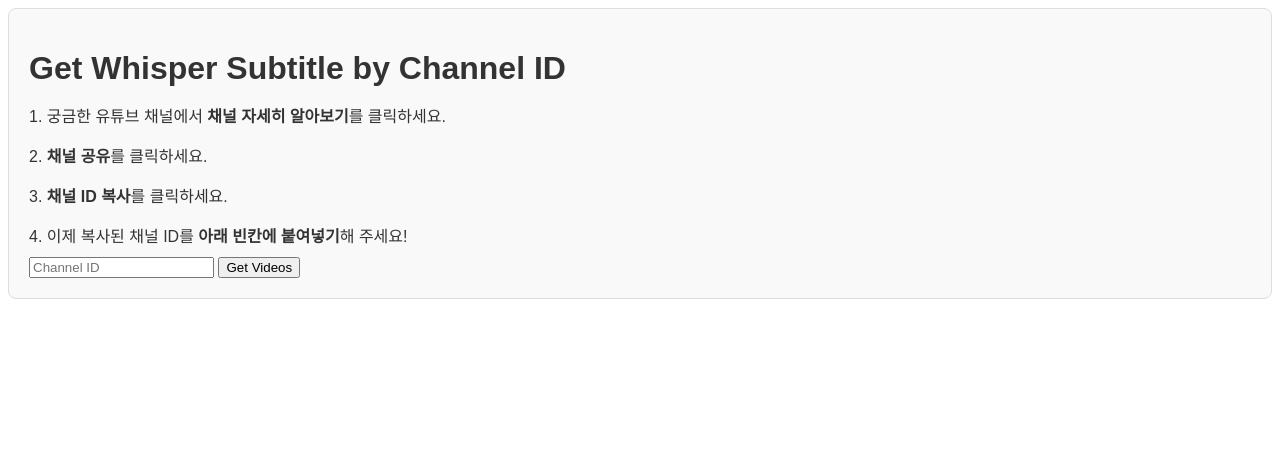
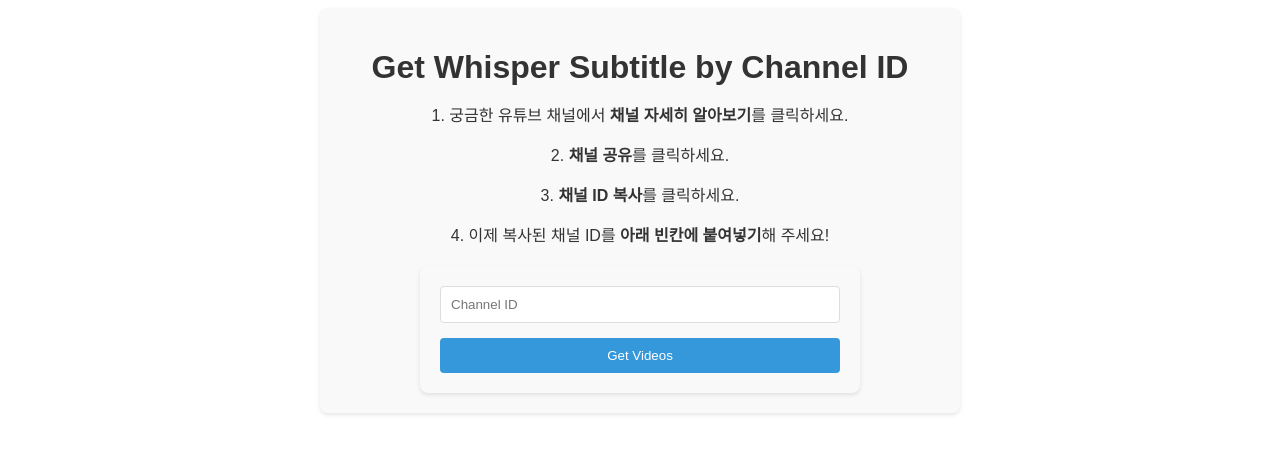
Before and after one commit to strurao/Yougle, a Flask app: page / in a window 1280 px wide. Shown: the top 454 px of the page. Run offline with Flask 3, Linux system fonts and the light colour scheme; parts of the project's set-up code (start-up, migrations or seed data) failed here and were passed over; some web fonts are replaced.

Commit message:
Test: style

```diff
--- a/static/css/style.css
+++ b/static/css/style.css
@@ -68,11 +68,13 @@
 
 /* 설명 컨테이너 스타일 */
 .description-container {
-    background-color: #f9f9f9;
-    border: 1px solid #ddd;
-    padding: 20px;
-    border-radius: 8px;
-    margin-bottom: 20px;
+    text-align: center; /* 텍스트 가운데 정렬 */
+    max-width: 600px; /* 컨테이너 최대 너비 */
+    margin: 0 auto; /* 좌우 마진 자동으로 설정하여 가운데 정렬 */
+    padding: 20px; /* 패딩 */
+    background-color: #f9f9f9; /* 배경색 */
+    border-radius: 8px; /* 라운드 코너 */
+    box-shadow: 0 2px 4px rgba(0, 0, 0, 0.1); /* 그림자 효과 */
 }
 /* 설명 텍스트 스타일 */
 .description-container h1,
@@ -87,3 +89,40 @@
     cursor: pointer;
 }
 */
+
+/* 폼 스타일 */
+form {
+    font-family: 'Pretendard-Regular', sans-serif;
+    max-width: 400px;
+    margin: 0 auto;
+    margin-top: 20px; /* 폼과 설명 사이 간격 */
+    padding: 20px;
+    background-color: #f9f9f9;
+    border-radius: 8px;
+    box-shadow: 0 2px 4px rgba(0, 0, 0, 0.1);
+}
+/* 입력 필드 스타일 */
+input[type="text"] {
+    font-family: 'Pretendard-Regular', sans-serif;
+    width: 100%;
+    padding: 10px;
+    margin-bottom: 15px;
+    border: 1px solid #ddd;
+    border-radius: 4px;
+    box-sizing: border-box;
+}
+/* 버튼 스타일 */
+input[type="submit"] {
+    font-family: 'Pretendard-Regular', sans-serif;
+    width: 100%;
+    padding: 10px;
+    background-color: #3498db;
+    color: white;
+    border: none;
+    border-radius: 4px;
+    cursor: pointer;
+    transition: background-color 0.3s;
+}
+input[type="submit"]:hover {
+    background-color: #2980b9;
+}
--- a/templates/index.html
+++ b/templates/index.html
@@ -29,13 +29,12 @@
     </div>
 
 
-
     <!-- 비디오 링크 그리드 컨테이너 -->
     {% if data.channel_id %}
         <h2>Video Links</h2>
-        <h5>채널 ID <span class="channel-id">{{ data.channel_id }}</span> 의 정보가 표시됩니다.</h5>
-        <p>제목을 누르면 유튜브 링크로 이동합니다.</p>
-        <p>Download Subtitle 버튼을 눌러서 자막 정보를 MongoDB 에 저장할 수 있습니다.</p>
+        <h4>채널 ID <span class="channel-id">{{ data.channel_id }}</span> 의 정보가 표시됩니다.</h4>
+        <p><strong>제목</strong>을 누르면 유튜브 링크로 이동합니다.</p>
+        <p><strong>Download Subtitle</strong> 버튼을 눌러서 자막 정보를 MongoDB 에 저장할 수 있습니다.</p>
         {% if data.videos %}
             <div class="grid-container">
                 {% for video in data.videos %}
```
